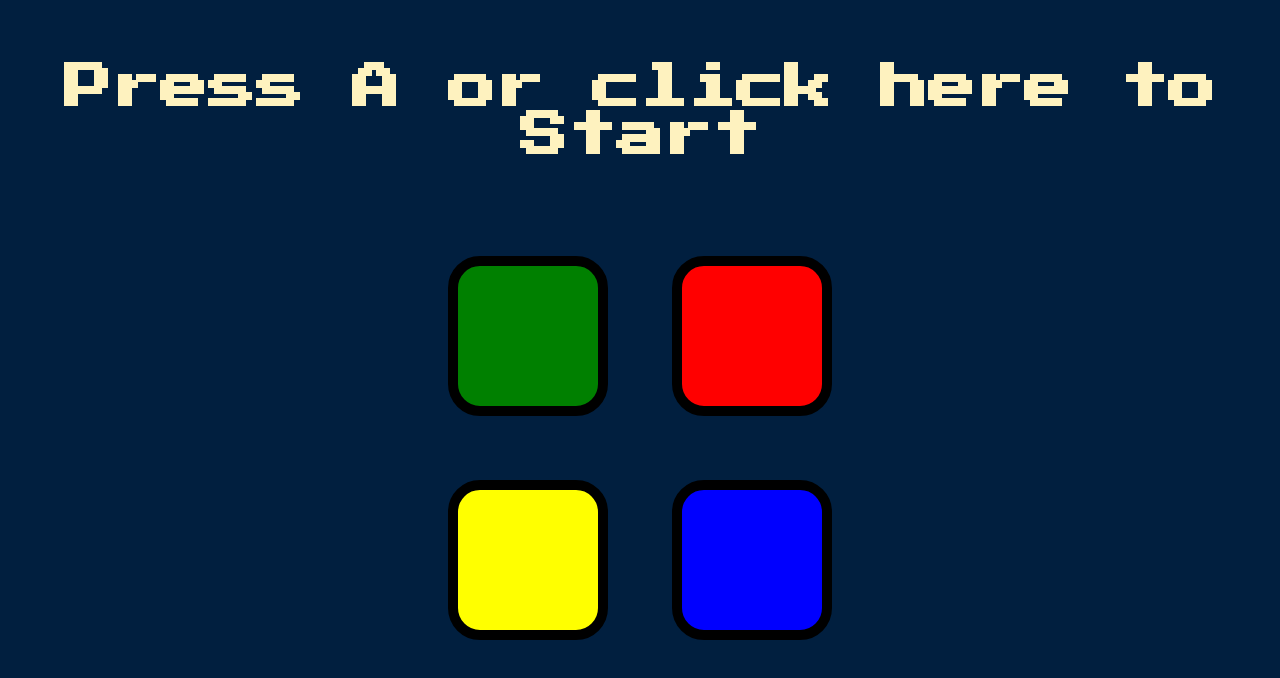
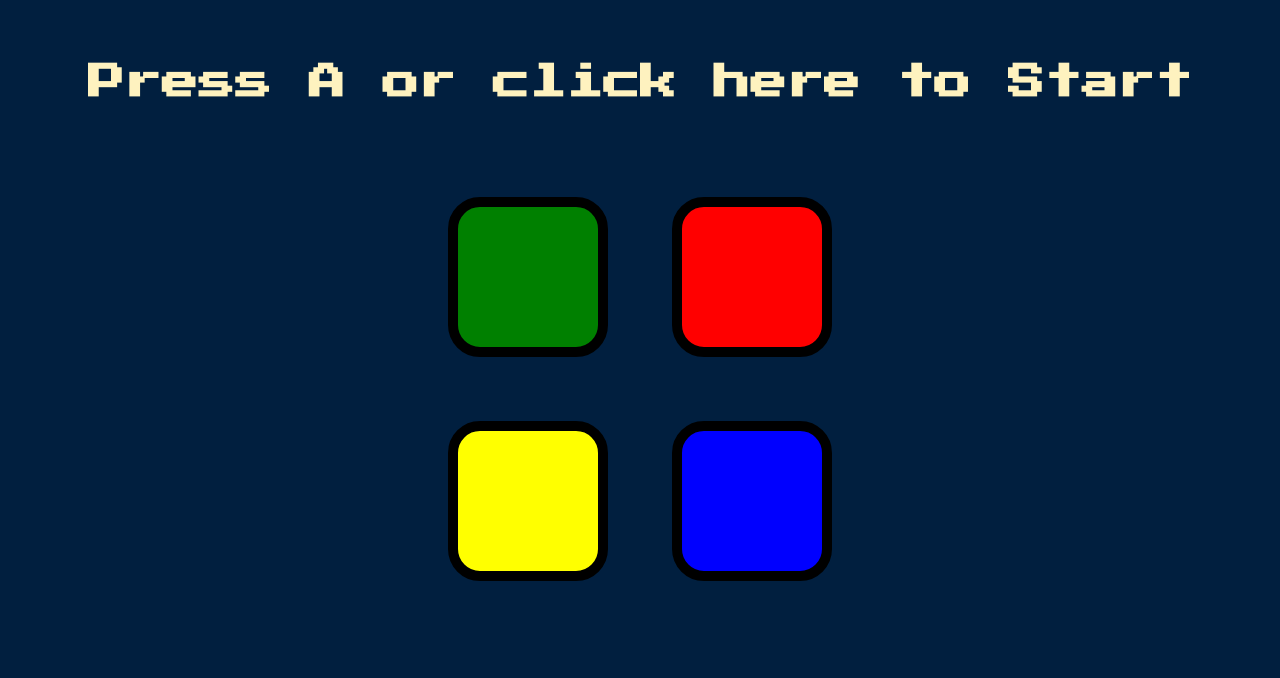
Before and after one commit to daim147/simonGame, a plain HTML site: page index.html in a window 1280 px wide. Drawn offline with Linux system fonts and the light colour scheme.

Commit message:
Update styles.css

```diff
--- a/styles.css
+++ b/styles.css
@@ -10,7 +10,7 @@ body {
 
 #level-title {
   font-family: 'Press Start 2P', cursive;
-  font-size: 3rem;
+  font-size: 2.3rem;
   margin:  5%;
   color: #FEF2BF;
 }
@@ -64,13 +64,3 @@ body {
   box-shadow: 0 0 20px white;
   background-color: grey;
 }
-
-/* @media (max-width:500px){
-  html{
-    font-size: 50%;
-  }
-  .btn{
-    width: 100px;
-    height: 100px;
-  }
-} */
```
